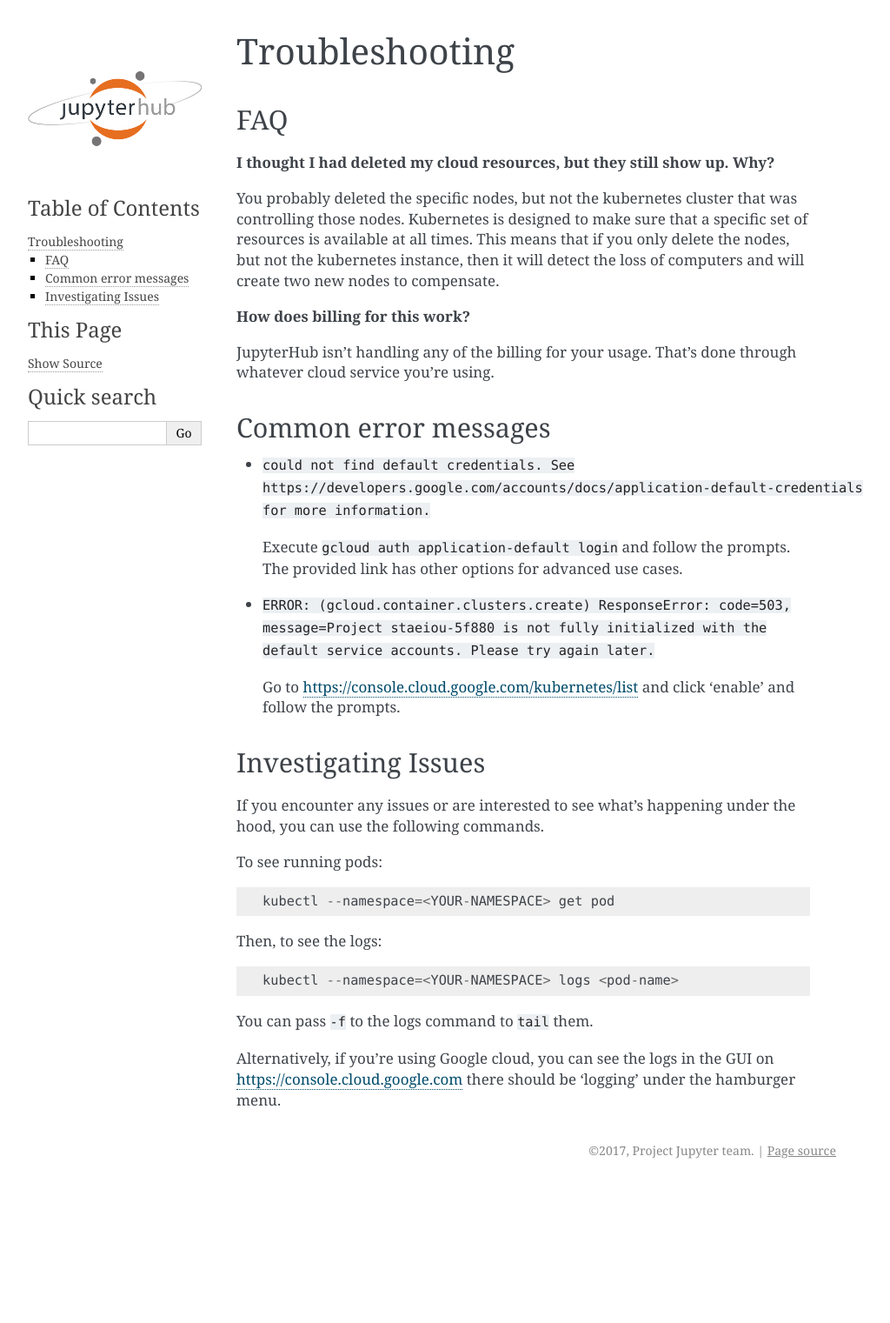
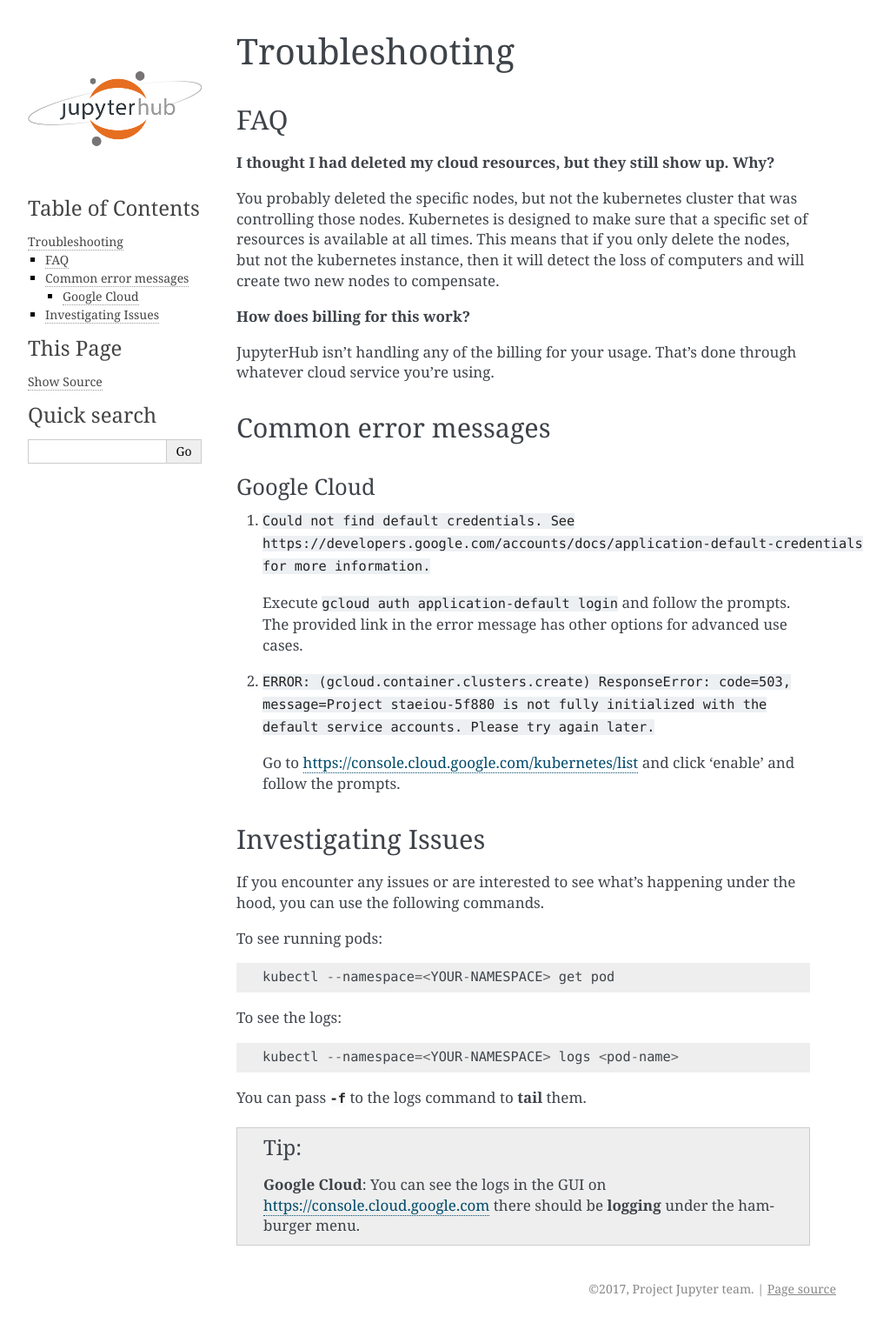
Before and after one commit to jupyterhub/zero-to-jupyterhub-k8s, a Sphinx documentation site: the page built from doc/source/troubleshooting.rst, in a window 1280 px wide. Shown: the whole page at 87% size, without its empty margins (148-1172 px from the left). Built offline with Sphinx 7.4.7, drawn with Linux system fonts in a browser that asks for light colours; before the commit the page ends 1362 px from its top, so only the background shows below that.

Commit message:
Split out provider specific content

```diff
--- a/doc/source/troubleshooting.rst
+++ b/doc/source/troubleshooting.rst
@@ -22,19 +22,23 @@
 Common error messages
 ---------------------
 
-- ``could not find default credentials. See
-  https://developers.google.com/accounts/docs/application-default-credentials
-  for more information.``
+Google Cloud
+^^^^^^^^^^^^
 
-  Execute ``gcloud auth application-default login`` and follow the prompts.
-  The provided link has other options for advanced use cases.
+1. ``Could not find default credentials. See
+   https://developers.google.com/accounts/docs/application-default-credentials
+   for more information.``
 
-- ``ERROR: (gcloud.container.clusters.create) ResponseError: code=503,
-  message=Project staeiou-5f880 is not fully initialized with the default
-  service accounts. Please try again later.``
+   Execute ``gcloud auth application-default login`` and follow the prompts.
+   The provided link in the error message has other options for advanced use
+   cases.
 
-  Go to `<https://console.cloud.google.com/kubernetes/list>`_ and click 'enable'
-  and follow the prompts.
+2. ``ERROR: (gcloud.container.clusters.create) ResponseError: code=503,
+   message=Project staeiou-5f880 is not fully initialized with the default
+   service accounts. Please try again later.``
+
+   Go to `<https://console.cloud.google.com/kubernetes/list>`_ and click
+   'enable' and follow the prompts.
 
 Investigating Issues
 --------------------
@@ -46,12 +50,16 @@
 
   kubectl --namespace=<YOUR-NAMESPACE> get pod
 
-Then, to see the logs::
+To see the logs::
 
   kubectl --namespace=<YOUR-NAMESPACE> logs <pod-name>
 
-You can pass ``-f`` to the logs command to ``tail`` them.
+You can pass :option:`-f` to the logs command to :command:`tail` them.
 
-Alternatively, if you're using Google cloud, you can see the logs in the GUI
-on `<https://console.cloud.google.com>`_ there should be 'logging' under the
-hamburger menu.
+.. The following tip box is for provider specific help.
+
+.. tip::
+
+   **Google Cloud**: You can see the logs in the GUI on
+   `<https://console.cloud.google.com>`_ there should be **logging** under the
+   hamburger menu.
```
